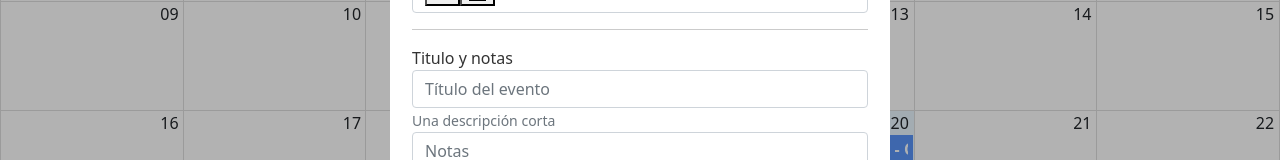
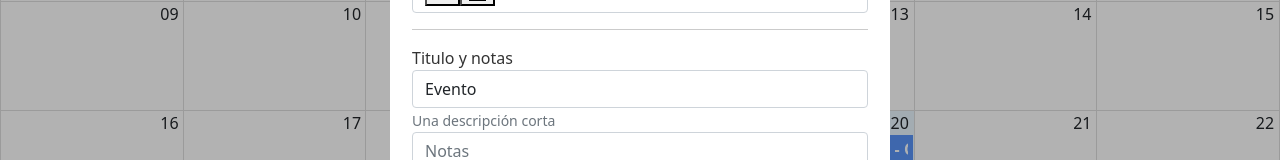
Before and after one commit to carlosraez/calendar-app, a React (Create React App) app: page / in a window 1280 px wide. Shown: the part 364-524 px from the top of the page. Built offline with nearby package versions, Linux system fonts and the light colour scheme.

Commit message:
a falta de validar el form

```diff
--- a/src/components/calendar/CalendarModal.js
+++ b/src/components/calendar/CalendarModal.js
@@ -24,12 +24,45 @@ export const CalendarModal = () => {
     const [dateStart, setDateStart] = useState( now.toDate())
     const [dateEnd, setDateEnd] = useState( end.toDate())
 
+    const [formValues, setFormValues] = useState({
+        title:'Evento',
+        notes:'',
+        start: now.toDate(),
+        end: end.toDate()
+    })
+
+    const { title, notes } = formValues
+
+
+    const handleInputChange = ({ target }) => {
+
+        setFormValues({
+            ...formValues,
+
+            [target.name]: target.value,
+        })
+
+    }
+
     const handleStartDateChange = (e) => {
         setDateStart( e )
+        setFormValues({
+            ...formValues,
+            start: e
+        })
     }
 
     const handleEndDateChange = (e) => {
         setDateEnd( e )
+        setFormValues({
+            ...formValues,
+            end: e
+        })
+    }
+
+    const handleSubmitForm = (e) => {
+        e.preventDefault()
+        console.log(e);
     }
 
     const closeModal = () => {
@@ -47,7 +80,9 @@ export const CalendarModal = () => {
                  >
                 <h1> Nuevo evento </h1>
                     <hr />
-                    <form className="container">
+                    <form
+                    onSubmit={ handleSubmitForm }
+                    className="container">
 
                         <div className="form-group">
                             <label>Fecha y hora inicio</label>
@@ -77,6 +112,8 @@ export const CalendarModal = () => {
                                 placeholder="Título del evento"
                                 name="title"
                                 autoComplete="off"
+                                value={ title }
+                                onChange={ handleInputChange }
                             />
                             <small id="emailHelp" className="form-text text-muted">Una descripción corta</small>
                         </div>
@@ -88,6 +125,8 @@ export const CalendarModal = () => {
                                 placeholder="Notas"
                                 rows="5"
                                 name="notes"
+                                value={ notes }
+                                onChange={ handleInputChange }
                             ></textarea>
                             <small id="emailHelp" className="form-text text-muted">Información adicional</small>
                         </div>
```
